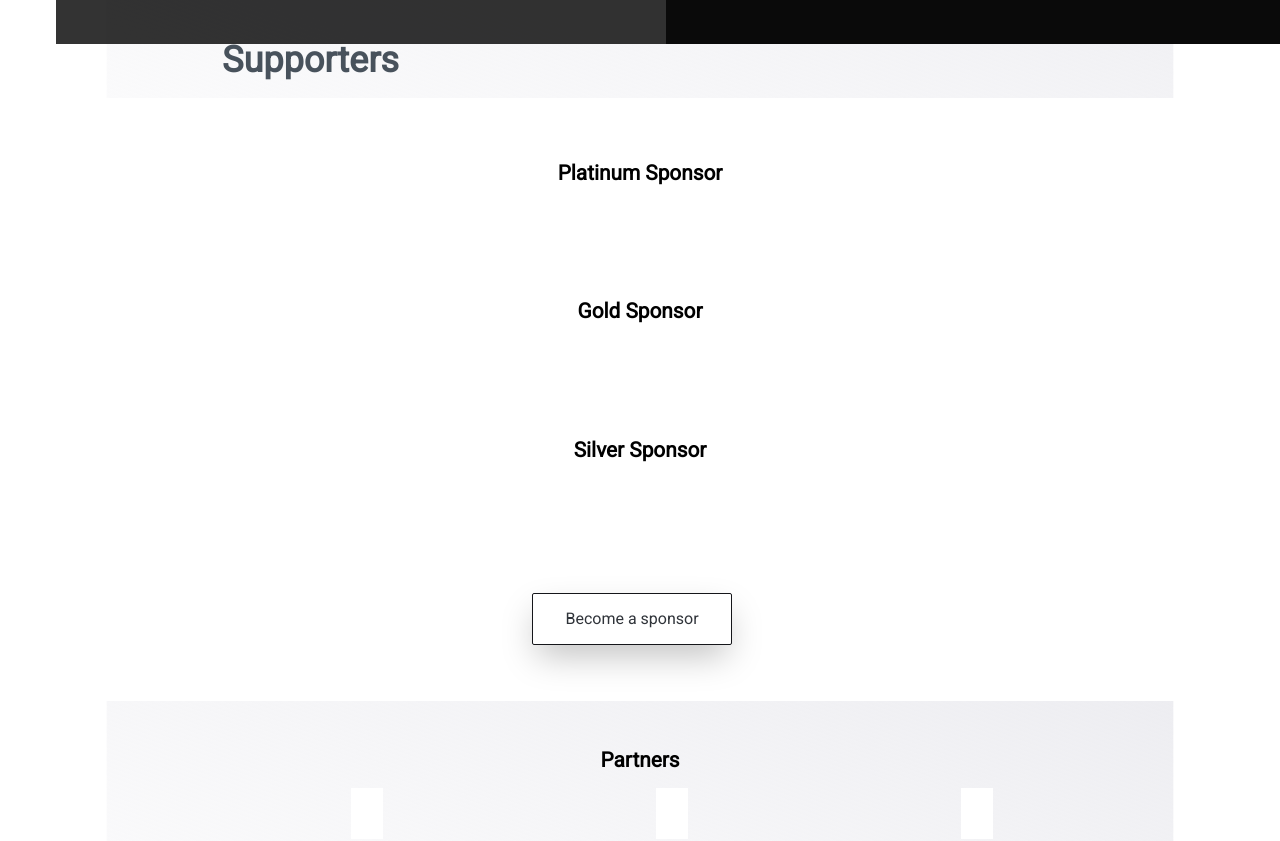
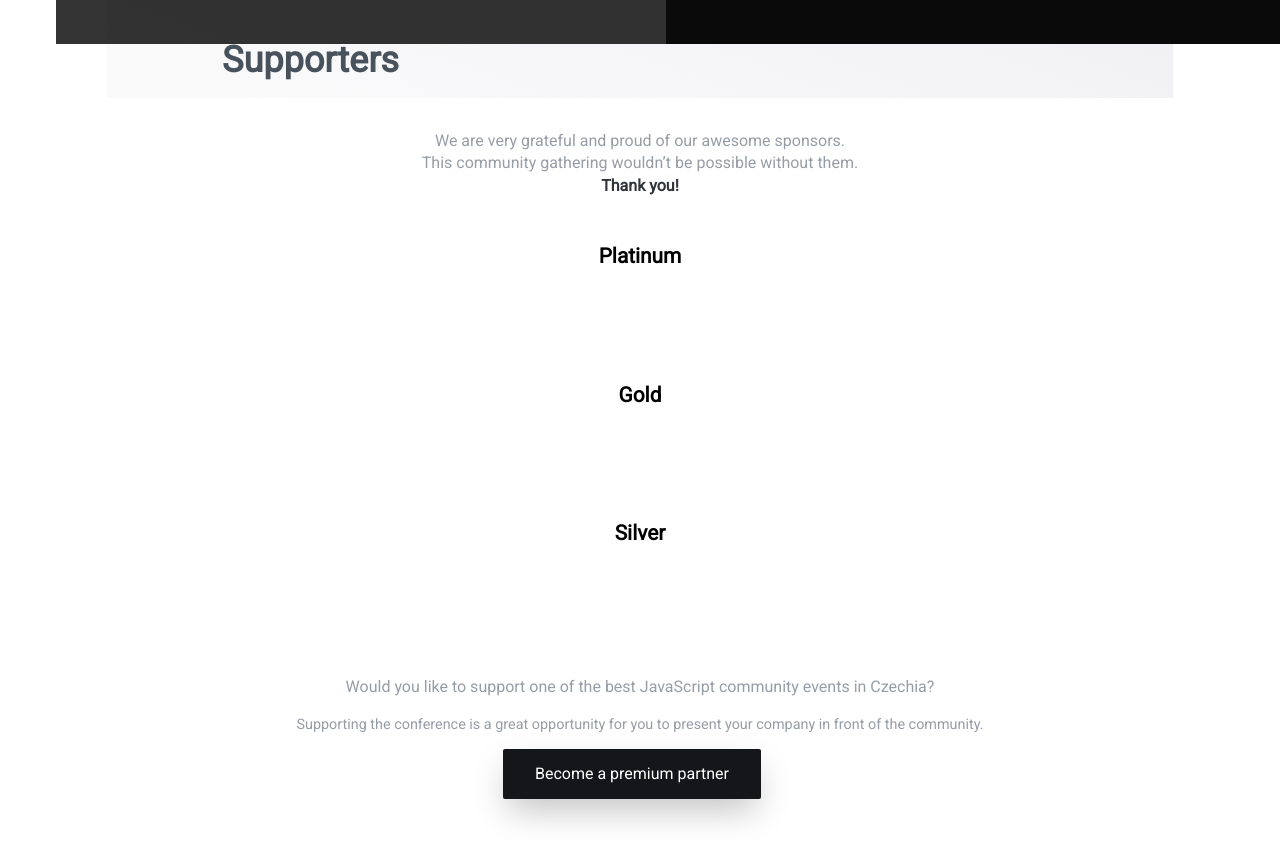
Before and after one commit to ngParty/web, a Next.js app: page /big-party-v in a window 1280 px wide. Shown: the part 2500-3341 px from the top of the page. Built offline with nearby package versions, Linux system fonts and the light colour scheme.

Commit message:
feat(big-v): add partners thanks and reword tickets

```diff
--- a/conferences/big-party-v/intro.tsx
+++ b/conferences/big-party-v/intro.tsx
@@ -92,7 +92,7 @@ const Tickets = (props: { id: string; enable: boolean }) => {
         </a>
       ) : (
         <button className="btn btn--accent" disabled>
-          Available soon...
+          Tickets available soon...
         </button>
       )}
     </div>
--- a/conferences/big-party-v/sponsors.styles.ts
+++ b/conferences/big-party-v/sponsors.styles.ts
@@ -6,15 +6,25 @@ export const styles = css.global`
     padding-top: 2vh;
     padding-bottom: 5vh;
     background: ${theme.colors.white};
+    text-align: center;
+  }
+  .sponsors p {
+    color: ${theme.colors.textLight};
+    line-height: 1.4em;
+  }
+  .sponsors strong {
+    color: ${theme.colors.textDark};
   }
   .sponsor-title {
-    text-align: center;
     margin: 3rem 0 0;
     font-size: 1.3rem;
   }
   .sponsor-join {
     text-align: center;
     margin-top: 4rem;
+  }
+  .sponsor-join > .content-small {
+    font-size: 0.9em;
   }
 
   .logos-list {
--- a/conferences/big-party-v/sponsors.tsx
+++ b/conferences/big-party-v/sponsors.tsx
@@ -89,28 +89,34 @@ export const Sponsors = () => {
       </style>
 
       <div className="sponsors">
-        <SponsorList
-          title="Platinum Sponsor"
-          data={sponsorByType.sponsors.platinum}
-        />
-        <SponsorList title="Gold Sponsor" data={sponsorByType.sponsors.gold} />
-        <SponsorList
-          title="Silver Sponsor"
-          data={sponsorByType.sponsors.silver}
-        />
-        <SponsorList
-          title="Bronze Sponsor"
-          data={sponsorByType.sponsors.bronze}
-        />
+        <p>
+          We are very grateful and proud of our awesome sponsors.
+          <br />
+          This community gathering wouldn’t be possible without them.
+          <br />
+          <strong>Thank you!</strong>
+        </p>
+        <SponsorList title="Platinum" data={sponsorByType.sponsors.platinum} />
+        <SponsorList title="Gold" data={sponsorByType.sponsors.gold} />
+        <SponsorList title="Silver" data={sponsorByType.sponsors.silver} />
+        <SponsorList title="Bronze" data={sponsorByType.sponsors.bronze} />
 
         <div className="sponsor-join">
+          <p>
+            Would you like to support one of the best JavaScript community
+            events in Czechia?
+          </p>
+          <p className="content-small">
+            Supporting the conference is a great opportunity for you to present
+            your company in front of the community.
+          </p>
           <a
-            className="btn btn--secondary"
-            rel="noopener"
+            className="btn"
+            rel="noopener nofollow"
             target="_blank"
             href={becomeSponsorLink}
           >
-            Become a sponsor
+            Become a premium partner
           </a>
         </div>
       </div>
```
